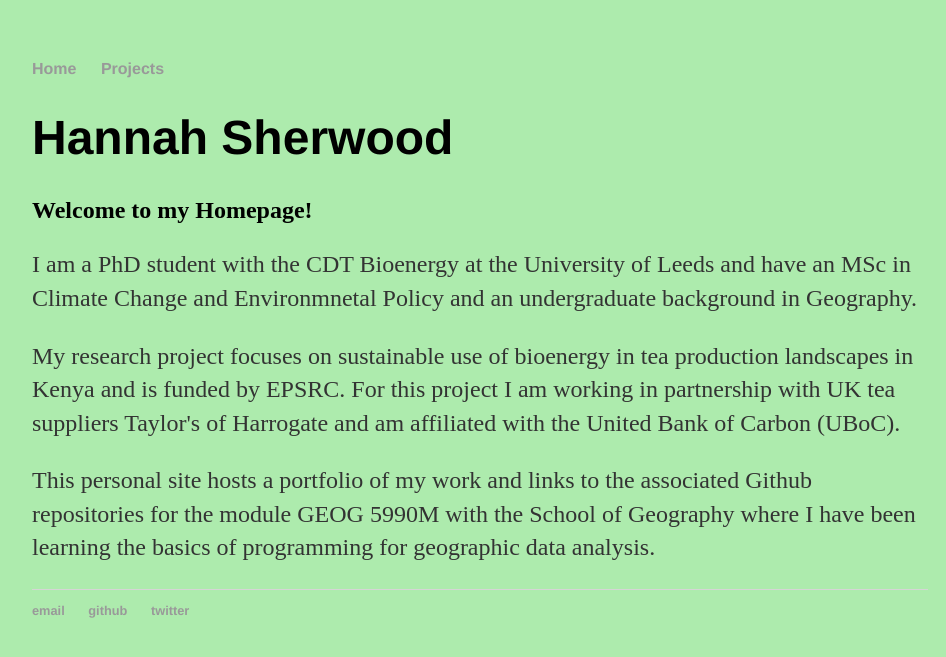
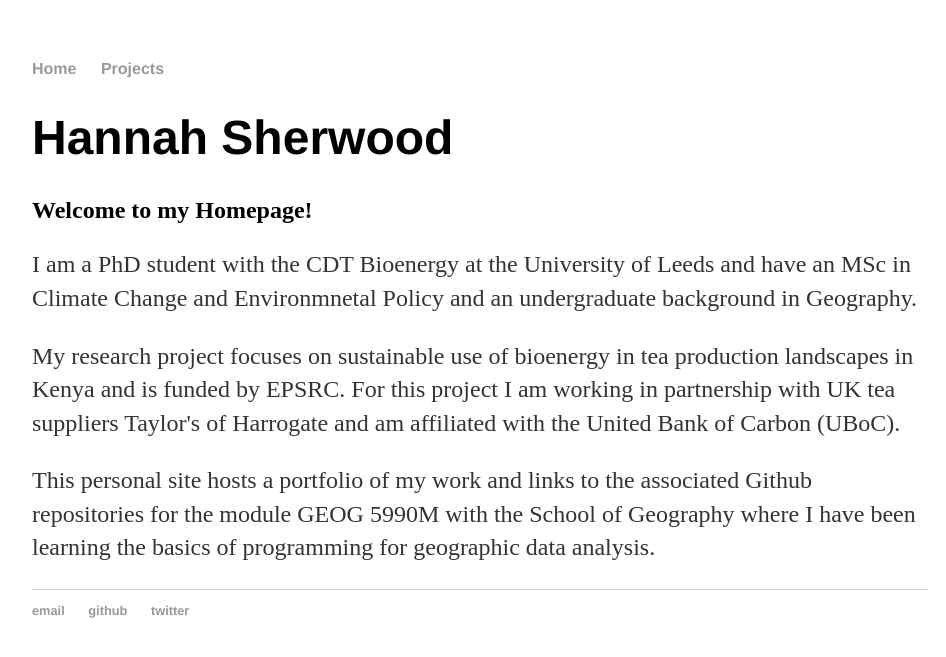
Before and after one commit to ee16hls/ee16hls.github.io, a Jekyll site: the page built from index.html, in a window 1280 px wide. Shown: the top 657 px of the page, without its empty margins (160-1106 px from the left). Built offline with Jekyll 4.4.1, drawn with Linux system fonts in a browser that asks for light colours.

Commit message:
removed background colour

```diff
--- a/css/main.css
+++ b/css/main.css
@@ -1,7 +1,6 @@
 body {
     margin: 60px auto;
     width: 70%;
-    background-color: #adebad;
 }
 nav ul, footer ul {
     font-family:'Helvetica', 'Arial', 'Sans-Serif';
```
